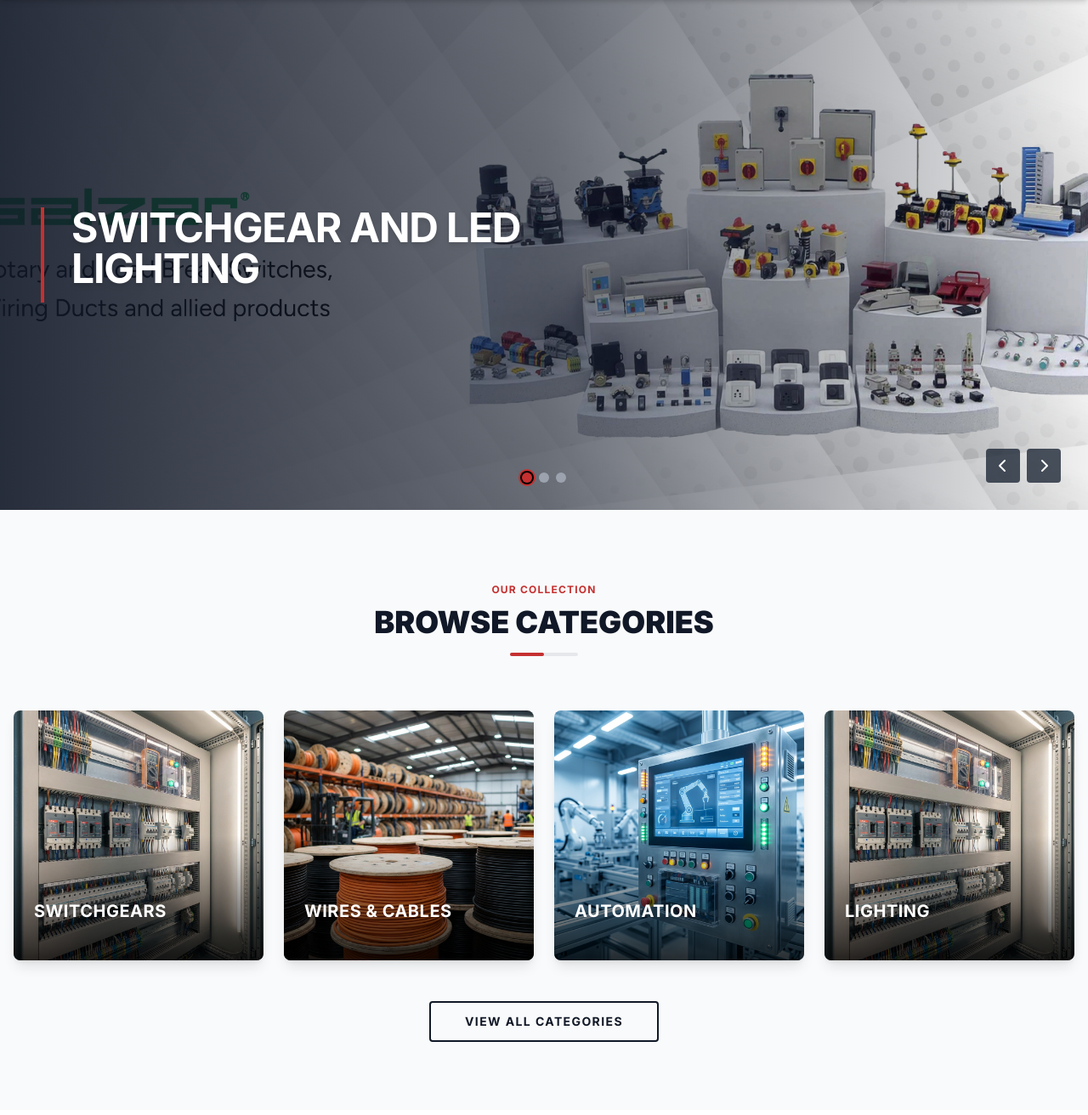
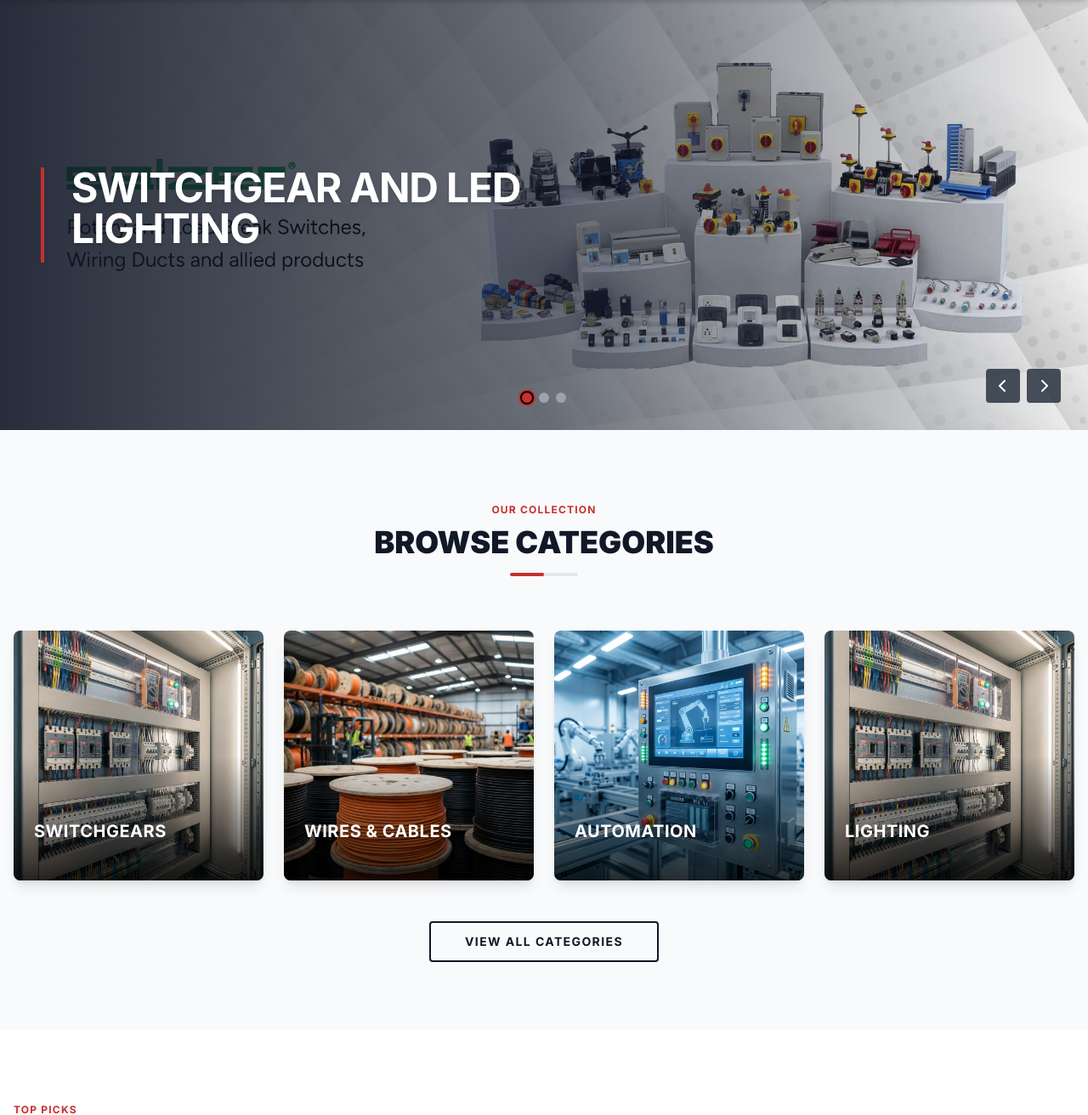
Before and after one commit to jignesh017/virjaproject, a Django app: page / in a window 1280 px wide. Shown: the part 146-1458 px from the top of the page at 85% size. Run offline with Django 5.2, Linux system fonts and the light colour scheme; data comes from the database, SQL or seed files in the repository; some libraries are stand-ins or nearby versions.

Commit message:
done all changes!!

```diff
--- a/enquiries/templates/enquiries/contact.html
+++ b/enquiries/templates/enquiries/contact.html
@@ -70,11 +70,11 @@
                         </li>
                         <li class="flex items-center">
                             <i class="fas fa-phone-alt text-secondary w-8"></i>
-                            <span>{{ company_info.phone }}</span>
+                            <a href="tel:{{ company_info.phone }}" class="hover:text-secondary transition">{{ company_info.phone }}</a>
                         </li>
                         <li class="flex items-center">
                             <i class="fas fa-envelope text-secondary w-8"></i>
-                            <span>{{ company_info.email }}</span>
+                            <a href="https://mail.google.com/mail/?view=cm&fs=1&to={{ company_info.email }}" target="_blank" class="hover:text-secondary transition">{{ company_info.email }}</a>
                         </li>
                     </ul>
                     {% else %}
--- a/templates/base.html
+++ b/templates/base.html
@@ -70,7 +70,7 @@
         <div class="container mx-auto px-4 flex justify-between items-center text-[10px] md:text-xs">
             <!-- Left: Email & Location -->
             <div class="flex items-center gap-6">
-                <a href="mailto:{{ company_info.email|default:'info@virjaautomation.com' }}"
+                <a href="https://mail.google.com/mail/?view=cm&fs=1&to={{ company_info.email|default:'info@virjaautomation.com' }}" target="_blank"
                     class="flex items-center gap-2 hover:text-secondary transition text-white">
                     <i class="fas fa-envelope text-secondary"></i>
                     <span class="font-medium tracking-wide">{{ company_info.email|default:'info@virjaautomation.com' }}</span>
@@ -178,7 +178,8 @@
                         <span style="color:#E75C01;">Virja</span>
                         <span style="color:#1085C6;">Automation</span>
                     </h1>
-                    <span class="font-modern text-[0.55rem] md:text-[0.65rem] font-bold text-gray-500 uppercase tracking-[0.3em]">
+                    <span
+                        class="font-modern text-[0.55rem] md:text-[0.65rem] font-bold text-gray-500 uppercase tracking-[0.3em]">
                         Pvt. Ltd.
                     </span>
                 </div>
@@ -204,7 +205,8 @@
             <div class="hidden md:flex items-center gap-6">
                 <div class="text-right hidden xl:block">
                     <div class="text-[0.6rem] text-gray-400 font-bold uppercase tracking-wider">Sales Support</div>
-                    <div class="text-sm font-black text-gray-800 hover:text-secondary transition cursor-pointer">
+                    <a href="tel:{% if company_info.header_phone %}{{ company_info.header_phone }}{% elif company_info.phone %}{{ company_info.phone }}{% else %}+911234567890{% endif %}"
+                        class="block text-sm font-black text-gray-800 hover:text-secondary transition cursor-pointer">
                         {% if company_info.header_phone %}
                         {{ company_info.header_phone }}
                         {% elif company_info.phone %}
@@ -212,7 +214,7 @@
                         {% else %}
                         +91 123 456 7890
                         {% endif %}
-                    </div>
+                    </a>
                 </div>
                 <a href="/contact/"
                     class="bg-secondary text-white px-6 py-2.5 rounded shadow-lg shadow-red-100 hover:shadow-red-200 font-bold text-sm hover:bg-red-700 transition flex items-center gap-2 transform hover:-translate-y-0.5">
@@ -450,17 +452,19 @@
                     </li>
                     <li class="flex items-center">
                         <i class="fas fa-phone mr-3 text-secondary"></i>
-                        <span>
+                        <a href="tel:{% if company_info.phone %}{{ company_info.phone }}{% else %}+911234567890{% endif %}"
+                            class="hover:text-white transition">
                             {% if company_info.phone %}
                             {{ company_info.phone }}
                             {% else %}
                             +91 123 456 7890
                             {% endif %}
-                        </span>
+                        </a>
                     </li>
                     <li class="flex items-center">
                         <i class="fas fa-envelope mr-3 text-secondary"></i>
-                        <span>{{ company_info.email|default:"info@virjaautomation.com" }}</span>
+                        <a href="https://mail.google.com/mail/?view=cm&fs=1&to={{ company_info.email|default:'info@virjaautomation.com' }}" target="_blank"
+                            class="hover:text-white transition">{{ company_info.email|default:"info@virjaautomation.com" }}</a>
                     </li>
                 </ul>
             </div>
--- a/templates/home.html
+++ b/templates/home.html
@@ -7,7 +7,13 @@
 {% if banners %}
 <div x-data="{ activeSlide: 0, slides: {{ banners.count }}, timer: null }"
     x-init="timer = setInterval(() => { activeSlide = activeSlide === slides - 1 ? 0 : activeSlide + 1 }, 6000)"
-    class="relative h-[300px] sm:h-[450px] md:h-[600px] overflow-hidden group">
+    class="relative w-full overflow-hidden group bg-gray-100">
+
+    <!-- Invisible spacer image to perfectly match container height to image aspect ratio -->
+    {% with banners|first as first_banner %}
+    <img src="{{ first_banner.image.url }}" class="w-full h-auto invisible pointer-events-none block" aria-hidden="true"
+        alt="">
+    {% endwith %}
 
     {% for banner in banners %}
     <div x-show="activeSlide === {{ forloop.counter0 }}"
@@ -16,9 +22,11 @@
 
         <!-- Background Image -->
         <div class="absolute inset-0">
-            <img src="{{ banner.image.url }}" alt="{{ banner.title }}" class="w-full h-full object-cover">
+            <img src="{{ banner.image.url }}" alt="{{ banner.title }}" class="w-full h-full object-cover object-center">
             <!-- Overlay Gradient -->
-            <div class="absolute inset-0 bg-gradient-to-r from-gray-900/90 via-gray-900/60 to-transparent"></div>
+            <div
+                class="absolute inset-0 bg-gradient-to-r from-gray-900/90 via-gray-900/60 to-transparent pointer-events-none">
+            </div>
         </div>
 
         <!-- Content -->
@@ -29,7 +37,7 @@
                         x-transition:enter="transition ease-out duration-700 delay-300 transform"
                         x-transition:enter-start="opacity-0 -translate-x-12"
                         x-transition:enter-end="opacity-100 translate-x-0"
-                        class="text-4xl md:text-5xl font-bold text-white uppercase tracking-tight mb-4 drop-shadow-md leading-tight">
+                        class="text-2xl sm:text-2xl md:text-5xl font-bold text-white uppercase tracking-tight mb-2 md:mb-4 drop-shadow-md leading-tight">
                         {{ banner.title }}
                     </h2>
 
@@ -38,7 +46,7 @@
                         x-transition:enter="transition ease-out duration-700 delay-500"
                         x-transition:enter-start="opacity-0" x-transition:enter-end="opacity-100">
                         <a href="{{ banner.link }}"
-                            class="inline-block bg-secondary text-white px-8 py-3 rounded text-sm font-bold uppercase tracking-wider hover:bg-red-700 transition shadow-lg">
+                            class="inline-block bg-secondary text-white px-4 py-2 md:px-8 md:py-3 rounded text-xs md:text-sm font-bold uppercase tracking-wider hover:bg-red-700 transition shadow-lg">
                             View Products
                         </a>
                     </div>
@@ -51,23 +59,23 @@
 
     <!-- Slider Controls -->
     {% if banners|length > 1 %}
-    <div class="absolute bottom-8 right-8 flex space-x-2 z-20">
+    <div class="absolute bottom-4 md:bottom-8 right-4 md:right-8 flex space-x-1 md:space-x-2 z-20">
         <button @click="clearInterval(timer); activeSlide = activeSlide === 0 ? slides - 1 : activeSlide - 1"
-            class="w-10 h-10 flex items-center justify-center bg-gray-800/80 text-white hover:bg-secondary transition rounded">
+            class="w-6 h-6 md:w-10 md:h-10 flex items-center justify-center bg-gray-800/80 text-white hover:bg-secondary transition rounded text-xs md:text-base">
             <i class="fas fa-chevron-left"></i>
         </button>
         <button @click="clearInterval(timer); activeSlide = activeSlide === slides - 1 ? 0 : activeSlide + 1"
-            class="w-10 h-10 flex items-center justify-center bg-gray-800/80 text-white hover:bg-secondary transition rounded">
+            class="w-6 h-6 md:w-10 md:h-10 flex items-center justify-center bg-gray-800/80 text-white hover:bg-secondary transition rounded text-xs md:text-base">
             <i class="fas fa-chevron-right"></i>
         </button>
     </div>
 
     <!-- Dots -->
-    <div class="absolute bottom-8 left-1/2 transform -translate-x-1/2 flex space-x-2 z-20">
+    <div class="absolute bottom-4 md:bottom-8 left-1/2 transform -translate-x-1/2 flex space-x-2 z-20">
         {% for banner in banners %}
         <button @click="activeSlide = {{ forloop.counter0 }}"
-            class="w-3 h-3 rounded-full transition-colors duration-300"
-            :class="activeSlide === {{ forloop.counter0 }} ? 'bg-secondary ring-2 ring-secondary ring-offset-2 ring-offset-black' : 'bg-gray-400 hover:bg-white'">
+            class="w-2 h-2 md:w-3 md:h-3 rounded-full transition-colors duration-300"
+            :class="activeSlide === {{ forloop.counter0 }} ? 'bg-secondary ring-1 md:ring-2 ring-secondary ring-offset-1 md:ring-offset-2 ring-offset-black' : 'bg-gray-400 hover:bg-white'">
         </button>
         {% endfor %}
     </div>
```
Also changed, not shown: catalogs/templates/catalogs/catalog_list.html (+11 -4 lines), templates/about.html (+6 -6 lines).
